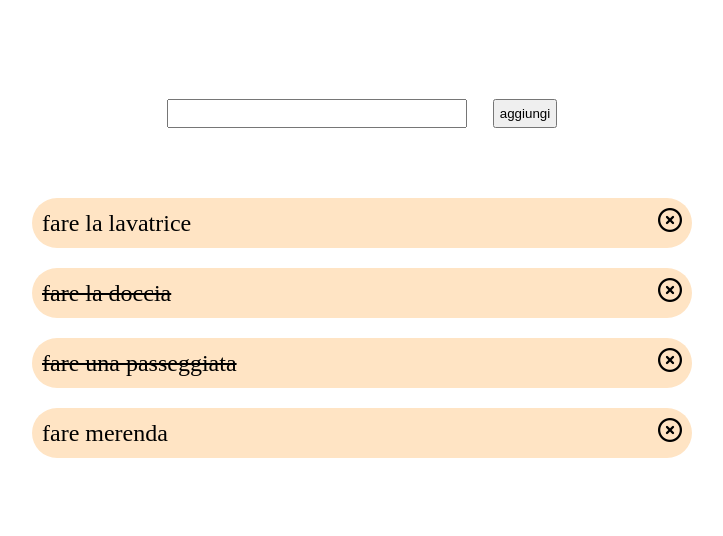
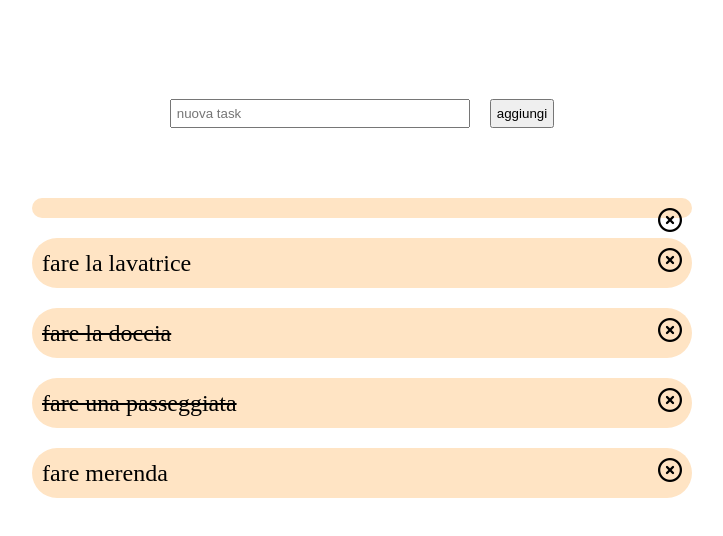
Before and after one commit to MirkoGLostia/vue-todolist, a plain HTML site: page index.html in a window 1280 px wide. Both pictures are taken after a click on the button "aggiungi". Shown: the part 140-676 px from the top of the page, without its empty margins (278-1001 px from the left). Drawn offline with nearby package versions, Linux system fonts and the light colour scheme.

Commit message:
js-add-new-tasks

```diff
--- a/index.html
+++ b/index.html
@@ -19,8 +19,9 @@
     <main id="main-container">
         <!-- input of te items -->
         <div id="input-container">
-            <input type="text" name="test" id="test">
-            <button> aggiungi </button>
+            <input type="text" placeholder="nuova task" v-model="newTask" @keyup.enter="addTaskToDo">
+
+            <button type="button" @click="addTaskToDo"> aggiungi </button>
         </div>
 
         <!-- showing the list -->
--- a/js/main.js
+++ b/js/main.js
@@ -28,6 +28,7 @@ const { createApp } = Vue;
 createApp ( {
     data () {
         return {
+            newTask : '',
             items : [
                 {
                     text : "fare la lavatrice",
@@ -46,7 +47,22 @@ createApp ( {
                     status : false
                 },
             ],
-            msg : "ciao sono un gattino"
         }
+    },
+
+    methods: {
+        addTaskToDo() {
+
+            const newItem = {
+                text : this.newTask,
+                status : false
+            };
+
+            this.items.unshift(newItem);
+
+            this.newTask = '';
+
+        },
     }
-}).mount ("#list-container");
+
+}).mount ("#main-container");
```
